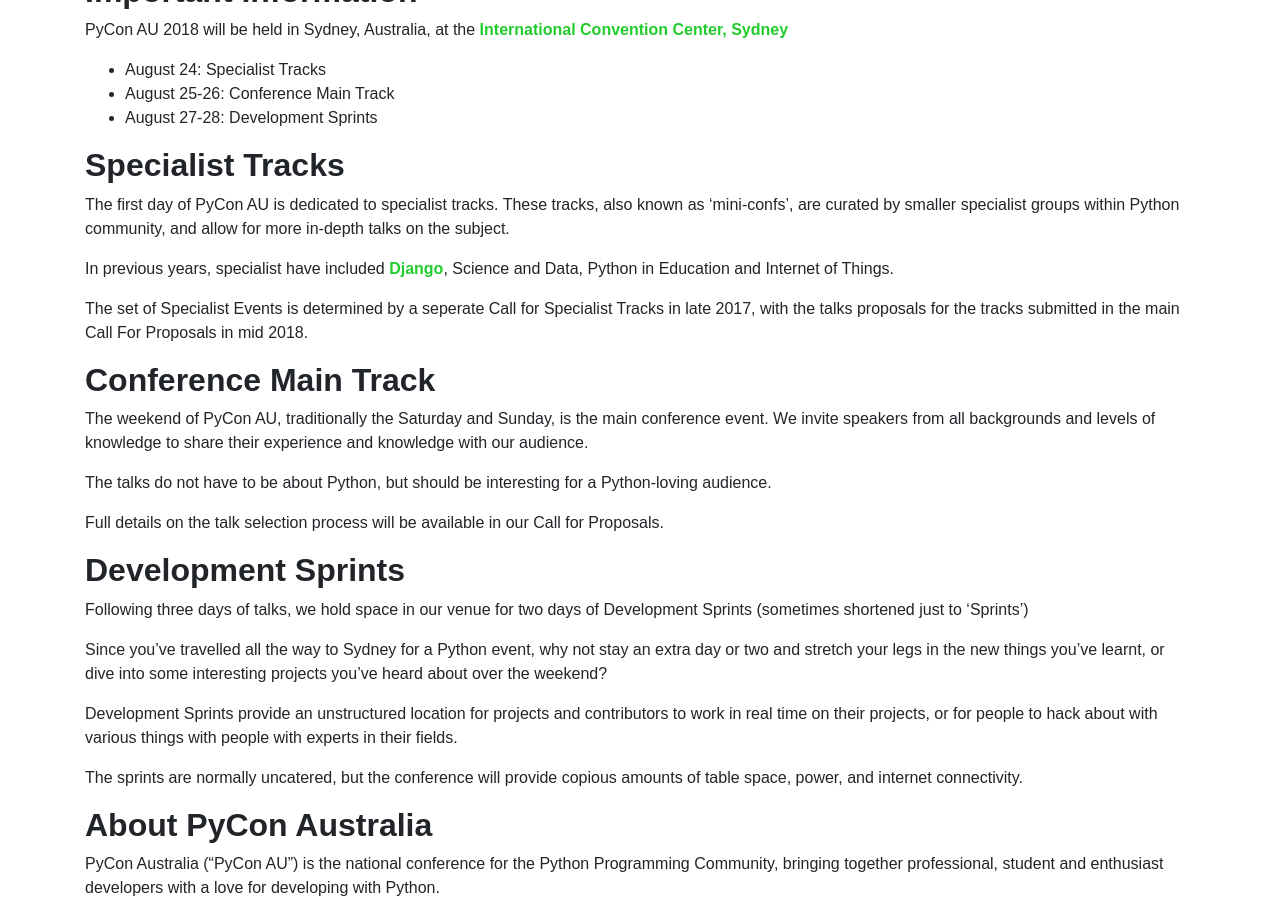
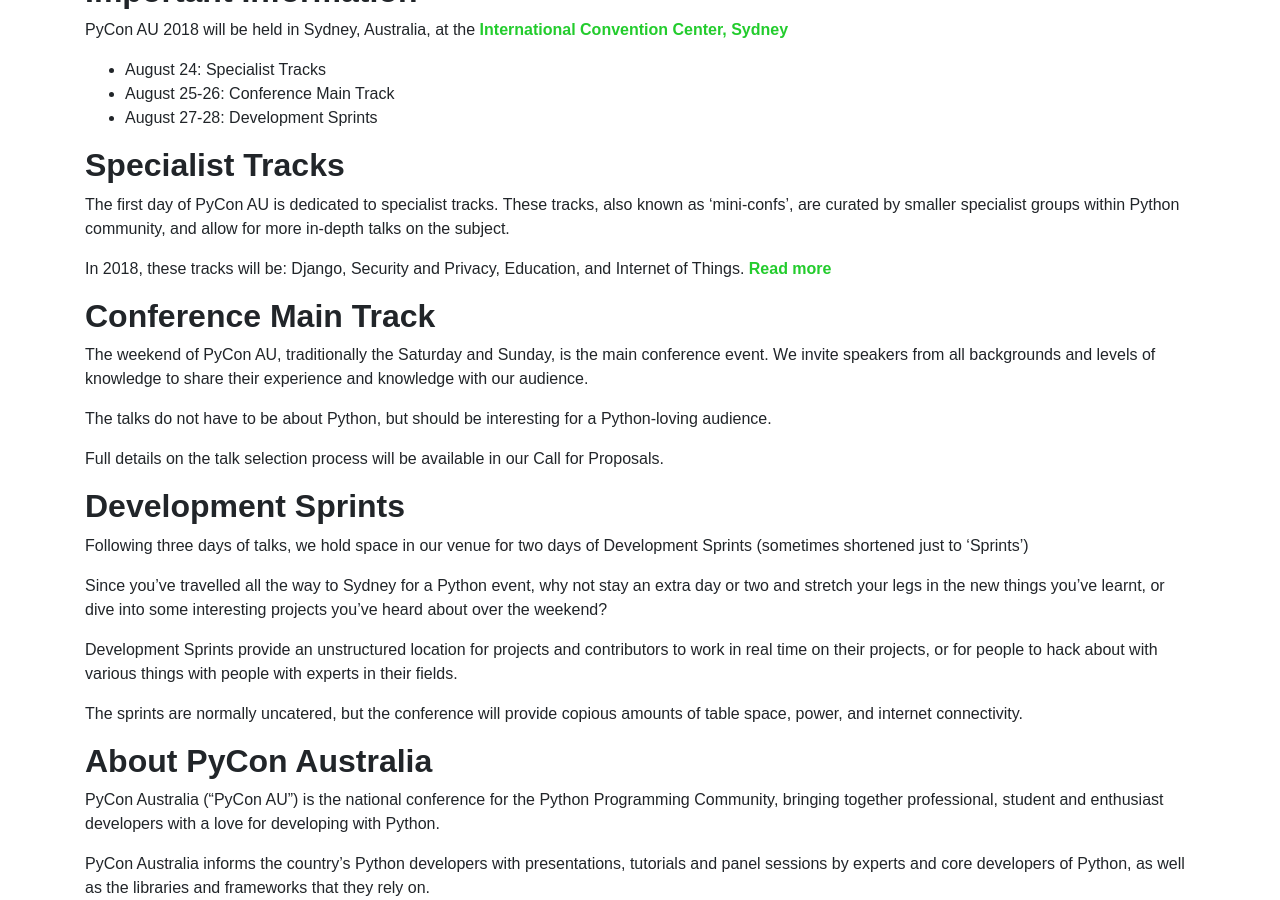
Before and after one commit to pyconau/2018.pycon-au.org, a Jekyll site: the page built from about.md, in a window 1280 px wide and 900 px high, scrolled down 470 px. Built offline with Jekyll 4.4.1, drawn with Linux system fonts in a browser that asks for light colours; some web fonts are replaced.

Commit message:
Add Specialist Track announcement

```diff
--- a/about.md
+++ b/about.md
@@ -18,9 +18,7 @@
 The first day of PyCon AU is dedicated to specialist tracks. These tracks, also known as 'mini-confs', are curated
 by smaller specialist groups within Python community, and allow for more in-depth talks on the subject.
 
-In previous years, specialist have included [Django](https://djangocon.com.au), Science and Data, Python in Education and Internet of Things.
-
-The set of Specialist Events is determined by a seperate Call for Specialist Tracks in late 2017, with the talks proposals for the tracks submitted in the main Call For Proposals in mid 2018.
+In 2018, these tracks will be: Django, Security and Privacy, Education, and Internet of Things. [Read more](/news/specialist-tracks)
 
 ## Conference Main Track
 
```
Also changed, not shown: _posts/2017-11-20-cfst-open.md (+2 -0 lines), _posts/2017-12-21-specialist-tracks.md (added, +22 -0 lines).
